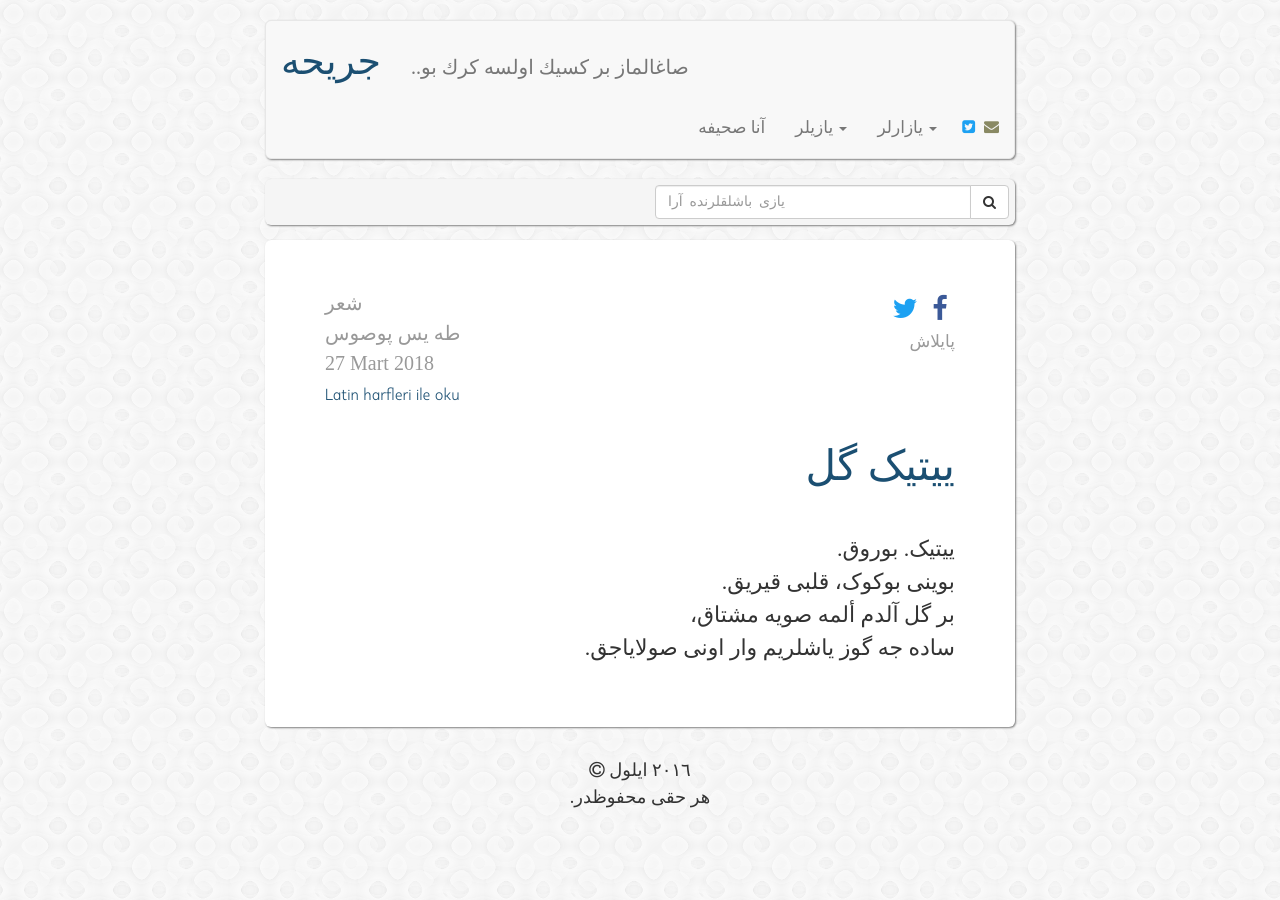
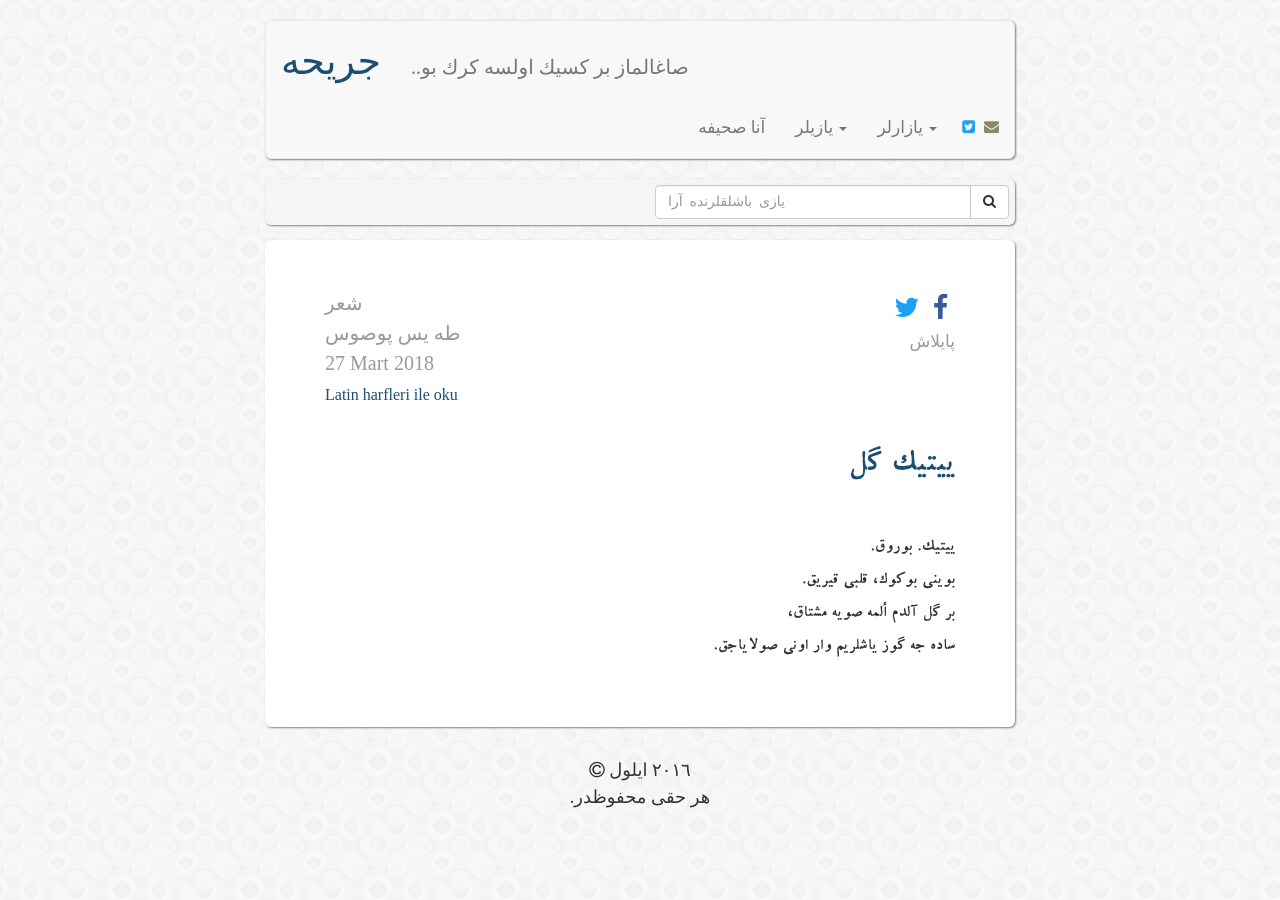
Before and after one commit to muhammedaydogdu/muhammedaydogdu.github.io, a Jekyll site: the page built from _posts/2018-03-27-yitik-gul-os.md, in a window 1280 px wide. Built offline with Jekyll 4.4.1, drawn with Linux system fonts in a browser that asks for light colours; some web fonts are replaced.

Commit message:
Update style.css

```diff
--- a/css/style.css
+++ b/css/style.css
@@ -5,6 +5,9 @@
 
   font-family: Kappa;
   src: url('../fonts/KappaBook.otf');
+
+  font-family: Ketab;
+  src: url('../fonts/Ketab.ttf');
 
 }
 
@@ -133,7 +136,7 @@
 }
 
 .os-text {
-  font-family: "Aref Ruqaa";
+  font-family: "Ketab";
 }
 
 .container .jumbotron .os-text p {
```
